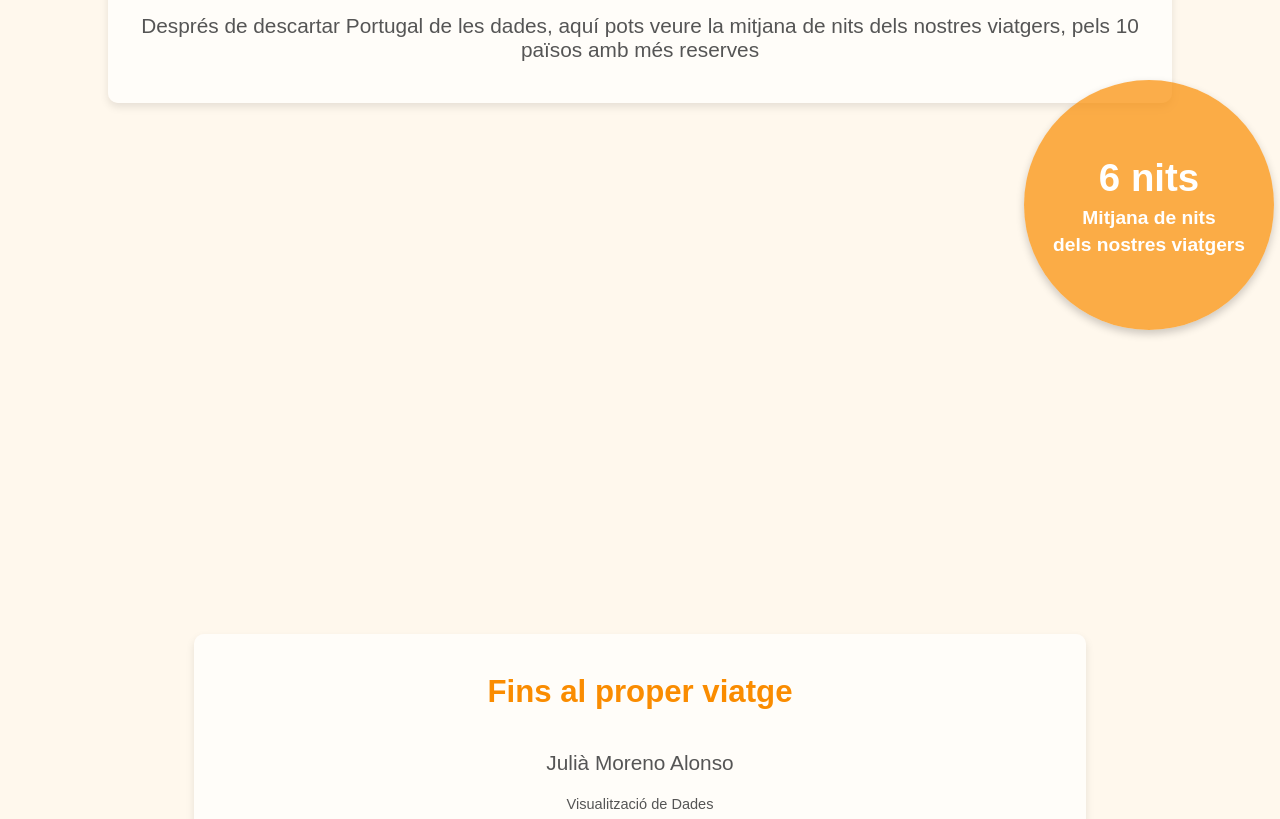
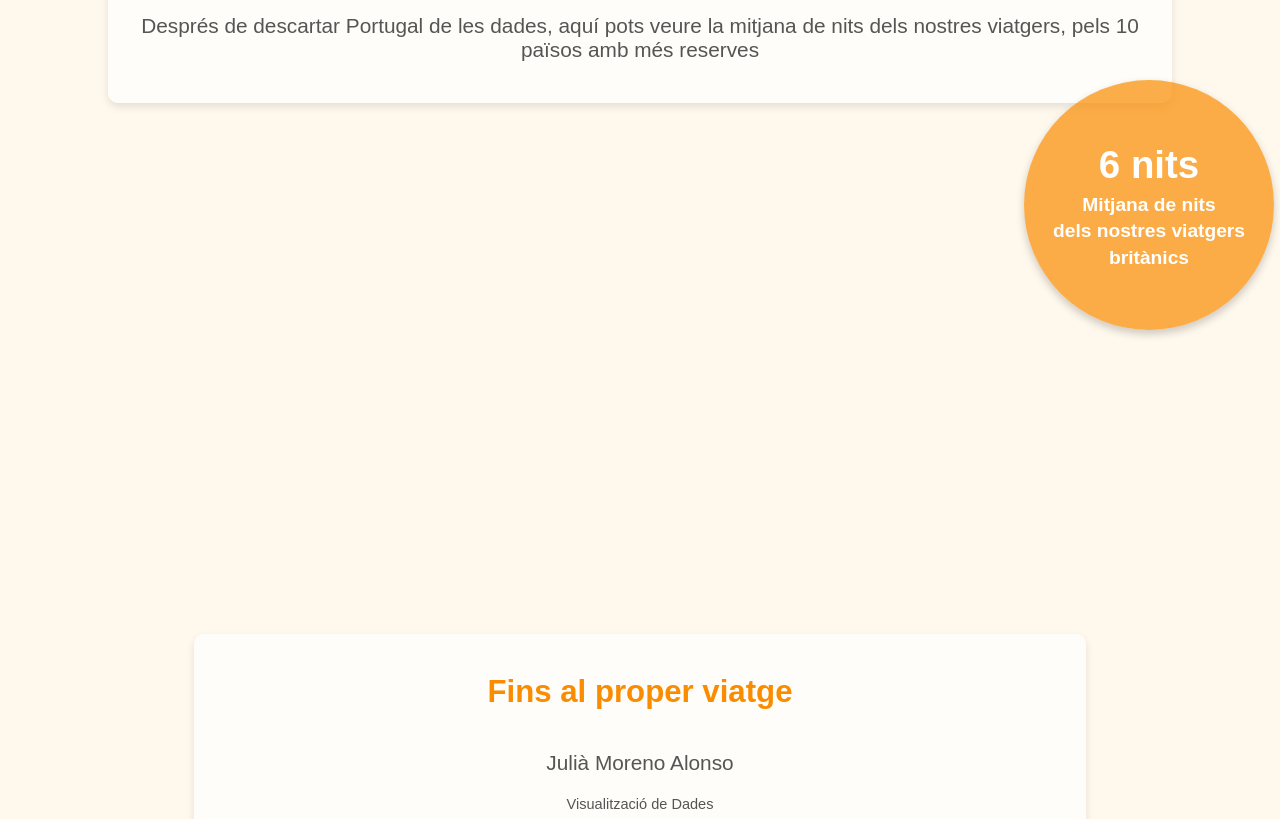
Before and after one commit to jmorenoal/UOC_PAC3_Visualitzacio_dades, a plain HTML site: page index.html in a window 1280 px wide. Shown: the part 4400-5219 px from the top of the page. Drawn offline with Linux system fonts and the light colour scheme; a script that the page names is missing.

Commit message:
Cambios de algunos textos

```diff
--- a/index.html
+++ b/index.html
@@ -57,7 +57,7 @@
         </div>
         <!-- Círculo adicional -->
         <div class="highlight-circle highlight-circle-2">
-            <p><span style="font-size: 2em;">6 nits</span><br>Mitjana de nits<br>dels nostres viatgers</p>
+            <p><span style="font-size: 2em;">6 nits</span><br>Mitjana de nits<br>dels nostres viatgers britànics</p>
         </div>
     </div>
     <div class="scrollyteller-section" id="step-7">
```
